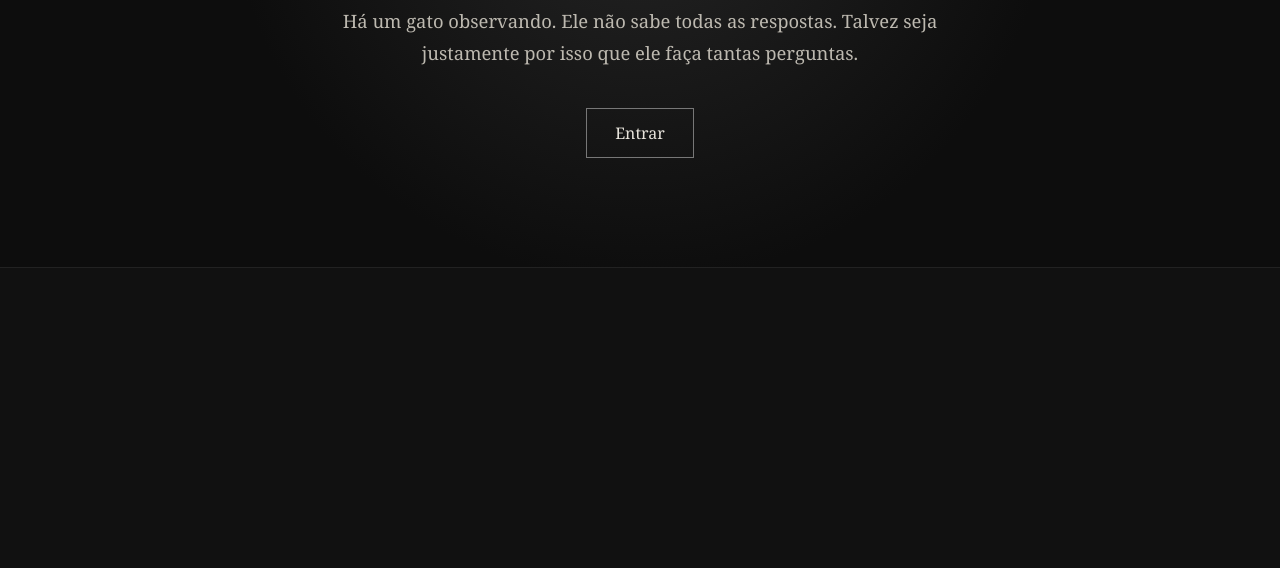
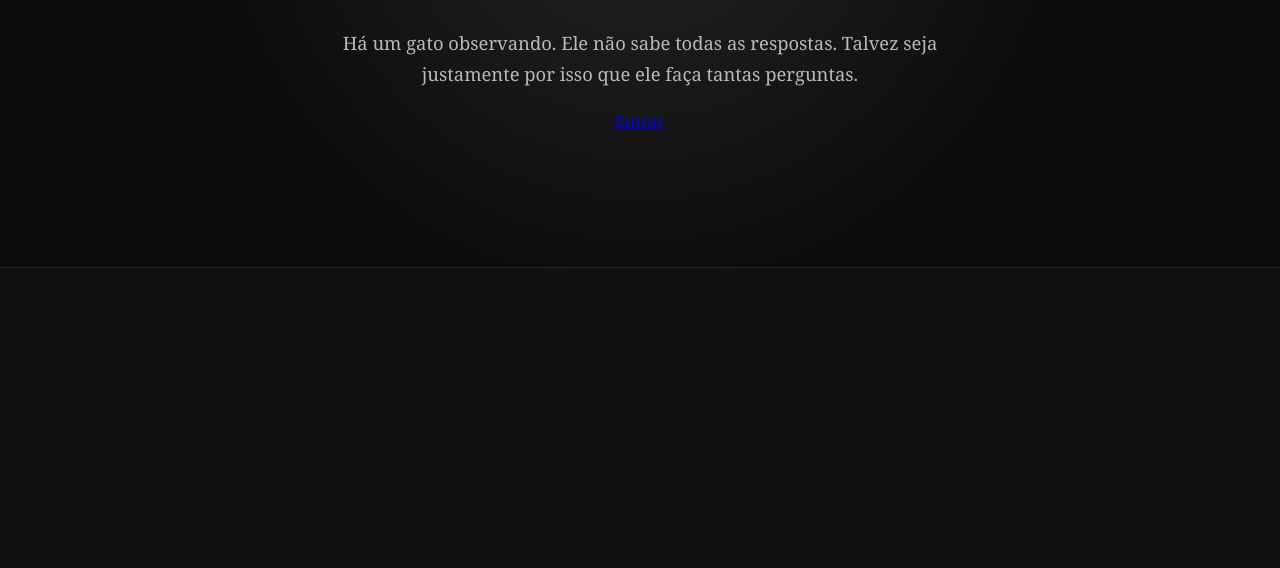
Before and after one commit to thales9970719-a11y/G.P.C, a plain HTML site: page index.html in a window 1280 px wide. Shown: the part 532-1100 px from the top of the page. Drawn offline with Linux system fonts and the light colour scheme.

Commit message:
Update index.html

```diff
--- a/index.html
+++ b/index.html
@@ -38,7 +38,7 @@
                 Talvez seja justamente por isso que ele faça tantas perguntas.
             </p>
 
-            <button>Entrar</button>
+            <a href="#gato" class="botao">Entrar</a>
         </section>
 
 
```
